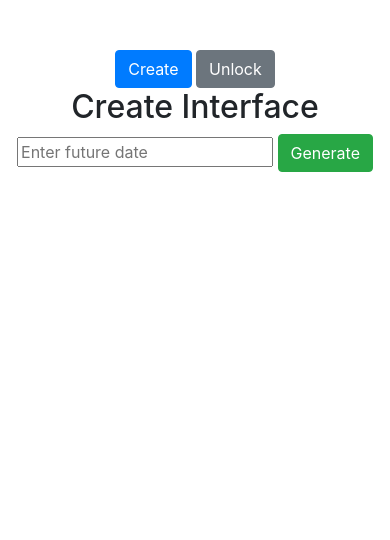
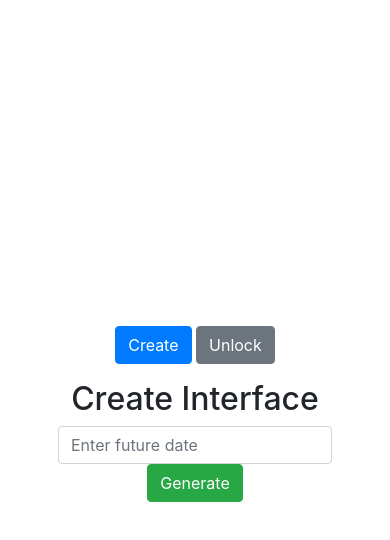
Before and after one commit to hammad93/time_crypt, a plain HTML site: page index.html in a window 390 px wide. Drawn offline with nearby package versions, Linux system fonts and the light colour scheme.

Commit message:
Change SPA to responsive.

```diff
--- a/index.html
+++ b/index.html
@@ -5,25 +5,46 @@
   <link href="https://maxcdn.bootstrapcdn.com/bootstrap/4.5.2/css/bootstrap.min.css" rel="stylesheet">
   <script src="https://ajax.googleapis.com/ajax/libs/jquery/3.5.1/jquery.min.js"></script>
   <script src="https://maxcdn.bootstrapcdn.com/bootstrap/4.5.2/js/bootstrap.min.js"></script>
+  <style>
+    body, html {
+      height: 100%;
+    }
+    .container {
+      height: 100%;
+      display: flex;
+      flex-direction: column;
+      justify-content: center;
+    }
+    input, button {
+      margin-bottom: 1rem;
+    }
+  </style>
 </head>
 <body>
 
-<div class="container text-center" style="margin-top: 50px;">
+<div class="container text-center">
+  <div class="row">
+    <div class="col">
       <button onclick="showCreate()" class="btn btn-primary">Create</button>
       <button onclick="showUnlock()" class="btn btn-secondary">Unlock</button>
-
+    </div>
+  </div>
+  <div class="row">
+    <div class="col">
       <div id="createDiv">
         <h2>Create Interface</h2>
-    <input type="text" id="expireDate" placeholder="Enter future date">
+        <input type="text" id="expireDate" class="form-control" placeholder="Enter future date" style="width: auto; margin: 0 auto;">
         <button onclick="generatePasscode()" class="btn btn-success">Generate</button>
-    <p id="createOutput"></p>
+        <div id="createOutput"></div>
       </div>
 
       <div id="unlockDiv" style="display: none;">
         <h2>Unlock Interface</h2>
-    <input type="text" id="keyInput" placeholder="Enter key">
+        <input type="text" id="keyInput" class="form-control" placeholder="Enter key" style="width: auto; margin: 0 auto;">
         <button onclick="unlockPasscode()" class="btn btn-success">Unlock</button>
-    <p id="unlockOutput"></p>
+        <div id="unlockOutput"></div>
+      </div>
+    </div>
   </div>
 </div>
 
@@ -46,7 +67,7 @@ function generatePasscode() {
   .then(data => {
     const passcode = data.passcode;
     const key = data.key;
-    const output = `<p>Passcode: <span style="user-select: none;">${passcode}</span></p><p>Key: <input type="text" value="${key}" readonly></p>`;
+    const output = `<p>Passcode: <span style="user-select: none;">${passcode}</span></p><p>Key: <input type="text" value="${key}" readonly class="form-control" style="width: auto; margin: 0 auto;"></p>`;
     document.getElementById("createOutput").innerHTML = output;
   });
 }
```
Lines whose indentation alone changed are shown as unchanged.
